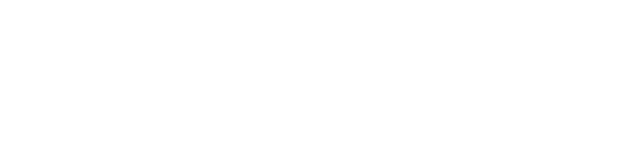
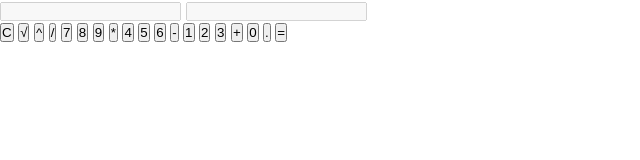
Before and after one commit to KikiXoxo/calculator, a plain HTML site: page index.html in a window 1280 px wide. Shown: the whole page, without its empty margins (0-640 px from the left). Drawn offline with Linux system fonts and the light colour scheme.

Commit message:
feat - calculator  html structure added

```diff
--- a/index.html
+++ b/index.html
@@ -13,6 +13,34 @@
     <title>Calculator</title>
   </head>
   <body>
+    <main class="calculator">
+      <div id="display">
+        <input type="text" class="display--typed" disabled />
+        <input type="text" class="display--result" disabled />
+      </div>
+
+      <div class="buttons">
+        <button class="symbol">C</button>
+        <button class="symbol">&Sqrt;</button>
+        <button class="symbol">^</button>
+        <button class="symbol">/</button>
+        <button>7</button>
+        <button>8</button>
+        <button>9</button>
+        <button class="symbol">*</button>
+        <button>4</button>
+        <button>5</button>
+        <button>6</button>
+        <button class="symbol">-</button>
+        <button>1</button>
+        <button>2</button>
+        <button>3</button>
+        <button class="symbol">+</button>
+        <button class="zero">0</button>
+        <button>.</button>
+        <button class="symbol">=</button>
+      </div>
+    </main>
     <script src="script.js"></script>
   </body>
 </html>
```
